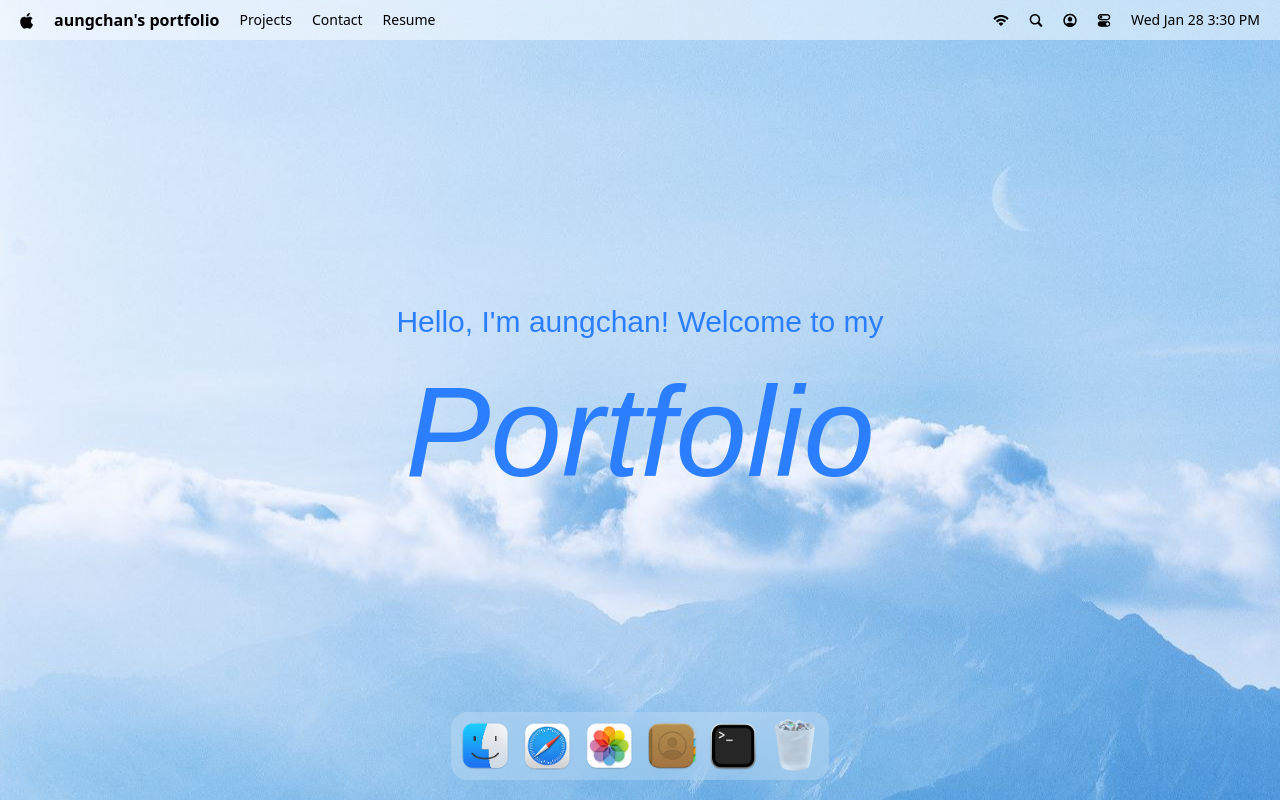
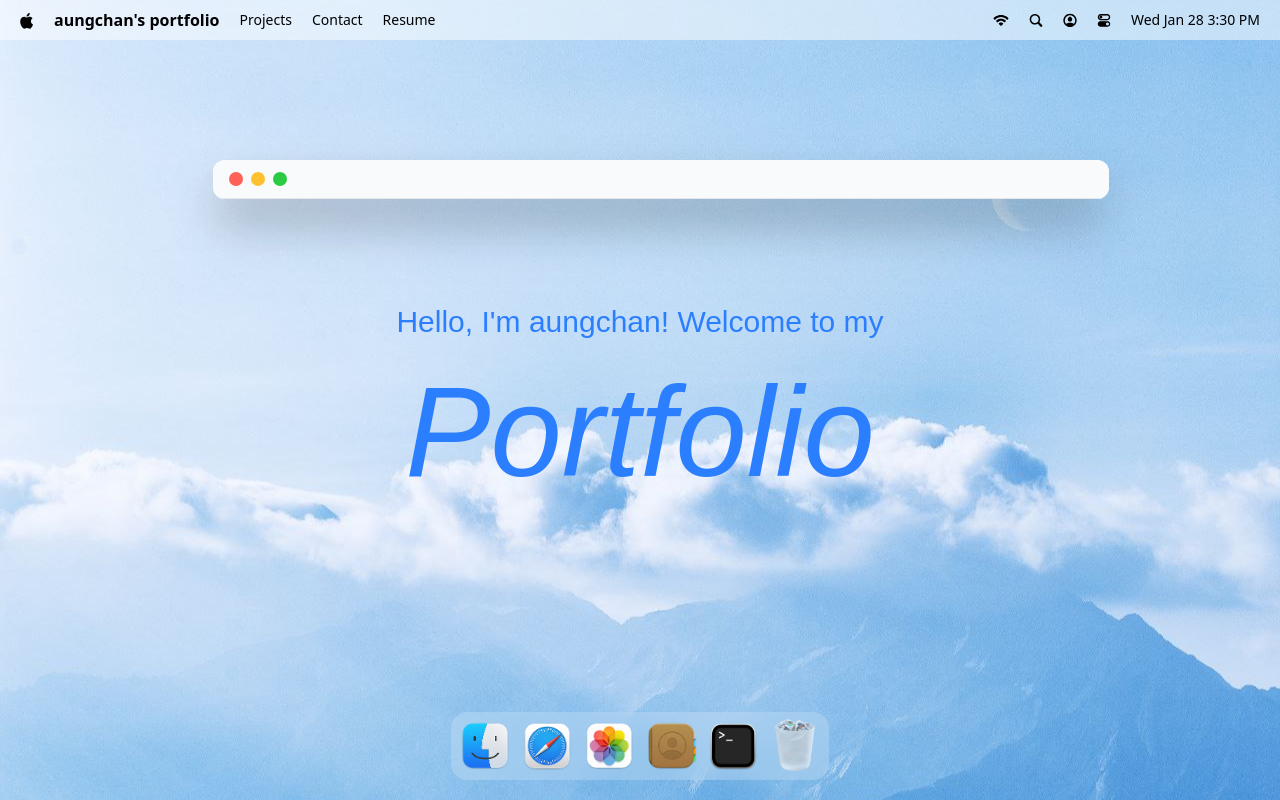
Before and after one commit to AungChanNyeinC-137/portfolioII, a React (Vite) app: page / in a window 1280 px wide. Both pictures are taken after a click on the button 547 px from the left and 746 px from the top of the page. Built offline with nearby package versions, Linux system fonts and the light colour scheme; a web font is replaced by a local one.

Commit message:
implement windows:safari and photos

```diff
--- a/src/App.jsx
+++ b/src/App.jsx
@@ -3,7 +3,7 @@ import { Draggable } from 'gsap/Draggable'
 import gsap from "gsap";
 
 import {Dock, Navbar, Welcome} from "#components";
-import { Terminal } from "#windows";
+import { Photos, Safari, Terminal } from "#windows";
 
 gsap.registerPlugin(Draggable);
 
@@ -14,6 +14,9 @@ const App = () => {
      <Welcome/>
      <Dock/>
      <Terminal/>
+     <Photos/>
+     <Safari/>
+
     </main>
   );
 };
--- a/src/components/Dock.jsx
+++ b/src/components/Dock.jsx
@@ -7,7 +7,7 @@ import useWindowStore from "#store/window";
 
 const Dock = () => {
 
-  const {openWindow,closenWindow,focusWindow, windows} = useWindowStore();
+  const {openWindow,closeWindow,focusWindow, windows} = useWindowStore();
 
   const dockRef = useRef(null);
 
@@ -62,7 +62,7 @@ const Dock = () => {
       return;
     }
     if(window.isOpen) {
-      closenWindow(app.id);
+      closeWindow(app.id);
     } else {
       openWindow(app.id);
     }
--- a/src/windows/Photos.jsx
+++ b/src/windows/Photos.jsx
@@ -1,10 +1,17 @@
+import { WindowConrtols } from '#components'
 import WindowWrapper from '#hoc/WindowWrapper'
 import React from 'react'
 
 const Photos = () => {
-  return (
-    <div>Photos</div>
-  )
+  return <>
+    <div id="window-header">
+      <WindowConrtols target='photos'/>
+
+    </div>
+    <div>
+      <img src="/public/images/couple.jpg" alt="couple" />
+    </div>
+    </>
 }
-const PhotosWindow = WindowWrapper(Photos,'photos');
-export default PhotosWindow;
+const PhotosWindow = WindowWrapper(Photos,'photos')
+export default PhotosWindow
--- /dev/null
+++ b/src/windows/Safari.jsx
@@ -0,0 +1,16 @@
+import { WindowConrtols } from '#components'
+import WindowWrapper from '#hoc/WindowWrapper'
+import React from 'react'
+
+const Safari = () => {
+  return (
+    <>
+    <div id="window-header">
+      <WindowConrtols target='safari'/>
+    </div>
+    </>
+  )
+}
+const SafariWindow= WindowWrapper(Safari,'safari')
+
+export default SafariWindow;
--- a/src/windows/index.js
+++ b/src/windows/index.js
@@ -1,3 +1,4 @@
 import Terminal from "./Terminal";
-import PhotosWindow from "./Photos";
-export {Terminal, PhotosWindow};
+import Photos from "./Photos";
+import Safari from "./Safari";
+export {Terminal, Photos, Safari};
```
Also changed, not shown: public/images/couple.jpg (added).
